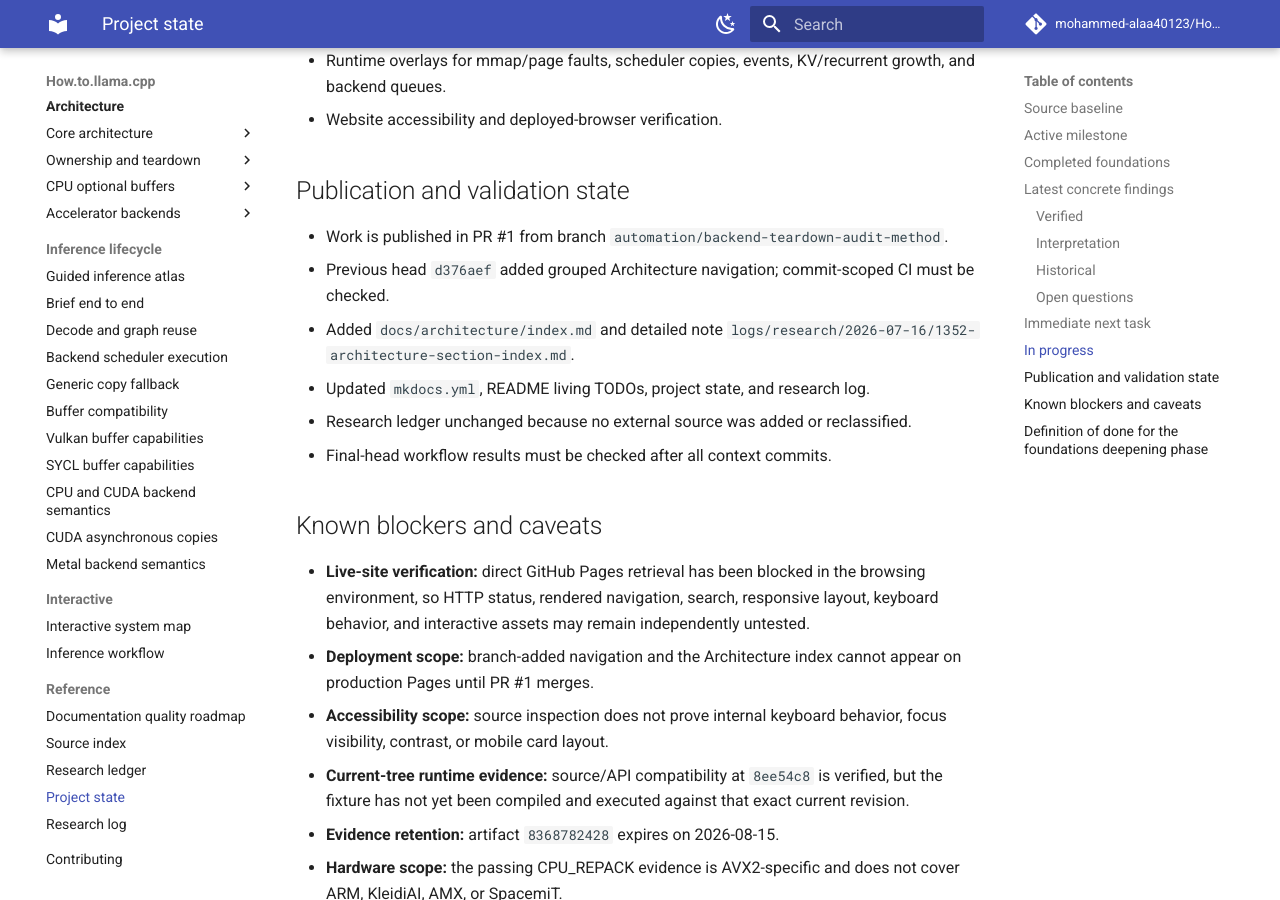
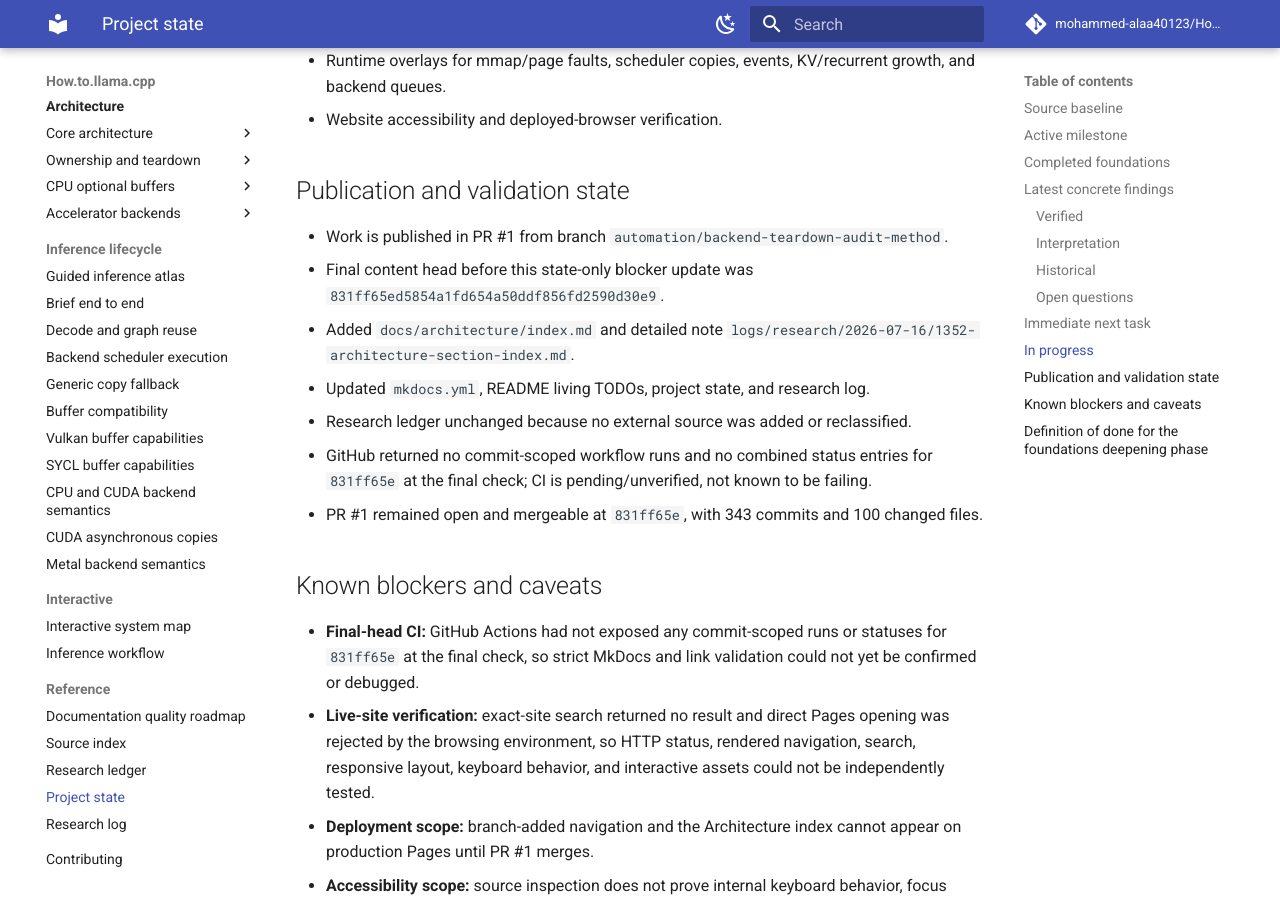
Before and after one commit to mohammed-alaa40123/How.to.llama.cpp, an MkDocs documentation site: the page built from docs/reference/project-state.md, in a window 1280 px wide and 900 px high, scrolled down 2864 px. Built offline with MkDocs 1.6.1 and Material for MkDocs 9.7.7, drawn with Linux system fonts in a browser that asks for light colours; comment, search, counter and statistics services are not loaded; some of the changed text lies outside the part shown.

Commit message:
docs: record final architecture index verification blockers

```diff
--- a/docs/reference/project-state.md
+++ b/docs/reference/project-state.md
@@ -80,15 +80,17 @@ wait for strict Documentation CI on the Architecture index
 ## Publication and validation state
 
 - Work is published in PR #1 from branch `automation/backend-teardown-audit-method`.
-- Previous head `d376aef` added grouped Architecture navigation; commit-scoped CI must be checked.
+- Final content head before this state-only blocker update was `831ff65ed5854a1fd654a50ddf856fd2590d30e9`.
 - Added `docs/architecture/index.md` and detailed note `logs/research/2026-07-16/1352-architecture-section-index.md`.
 - Updated `mkdocs.yml`, README living TODOs, project state, and research log.
 - Research ledger unchanged because no external source was added or reclassified.
-- Final-head workflow results must be checked after all context commits.
+- GitHub returned no commit-scoped workflow runs and no combined status entries for `831ff65e` at the final check; CI is pending/unverified, not known to be failing.
+- PR #1 remained open and mergeable at `831ff65e`, with 343 commits and 100 changed files.
 
 ## Known blockers and caveats
 
-- **Live-site verification:** direct GitHub Pages retrieval has been blocked in the browsing environment, so HTTP status, rendered navigation, search, responsive layout, keyboard behavior, and interactive assets may remain independently untested.
+- **Final-head CI:** GitHub Actions had not exposed any commit-scoped runs or statuses for `831ff65e` at the final check, so strict MkDocs and link validation could not yet be confirmed or debugged.
+- **Live-site verification:** exact-site search returned no result and direct Pages opening was rejected by the browsing environment, so HTTP status, rendered navigation, search, responsive layout, keyboard behavior, and interactive assets could not be independently tested.
 - **Deployment scope:** branch-added navigation and the Architecture index cannot appear on production Pages until PR #1 merges.
 - **Accessibility scope:** source inspection does not prove internal keyboard behavior, focus visibility, contrast, or mobile card layout.
 - **Current-tree runtime evidence:** source/API compatibility at `8ee54c8` is verified, but the fixture has not yet been compiled and executed against that exact current revision.
```
Also changed, not shown: other parts of docs/reference/project-state.md (+1 -1 lines).
